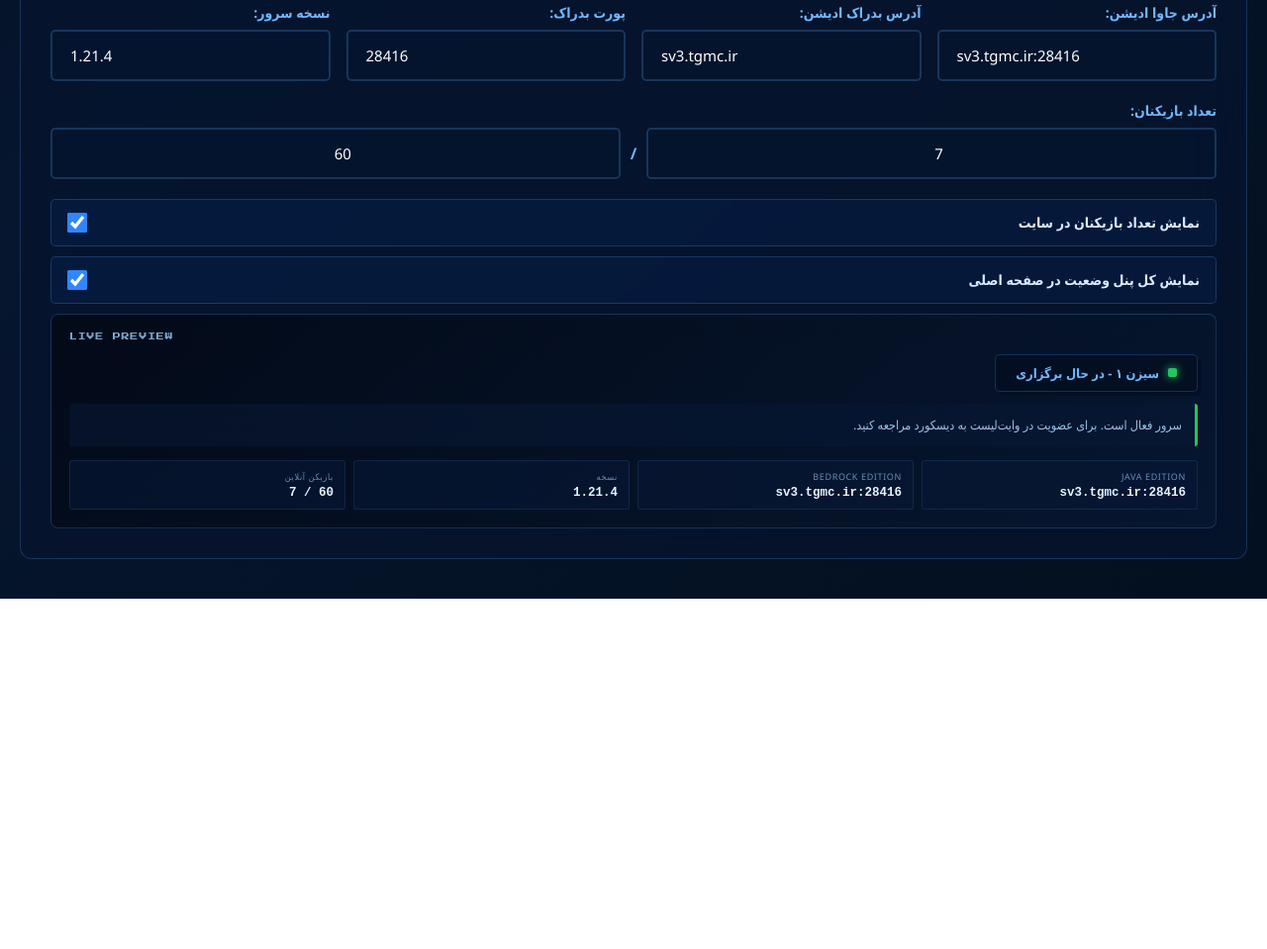
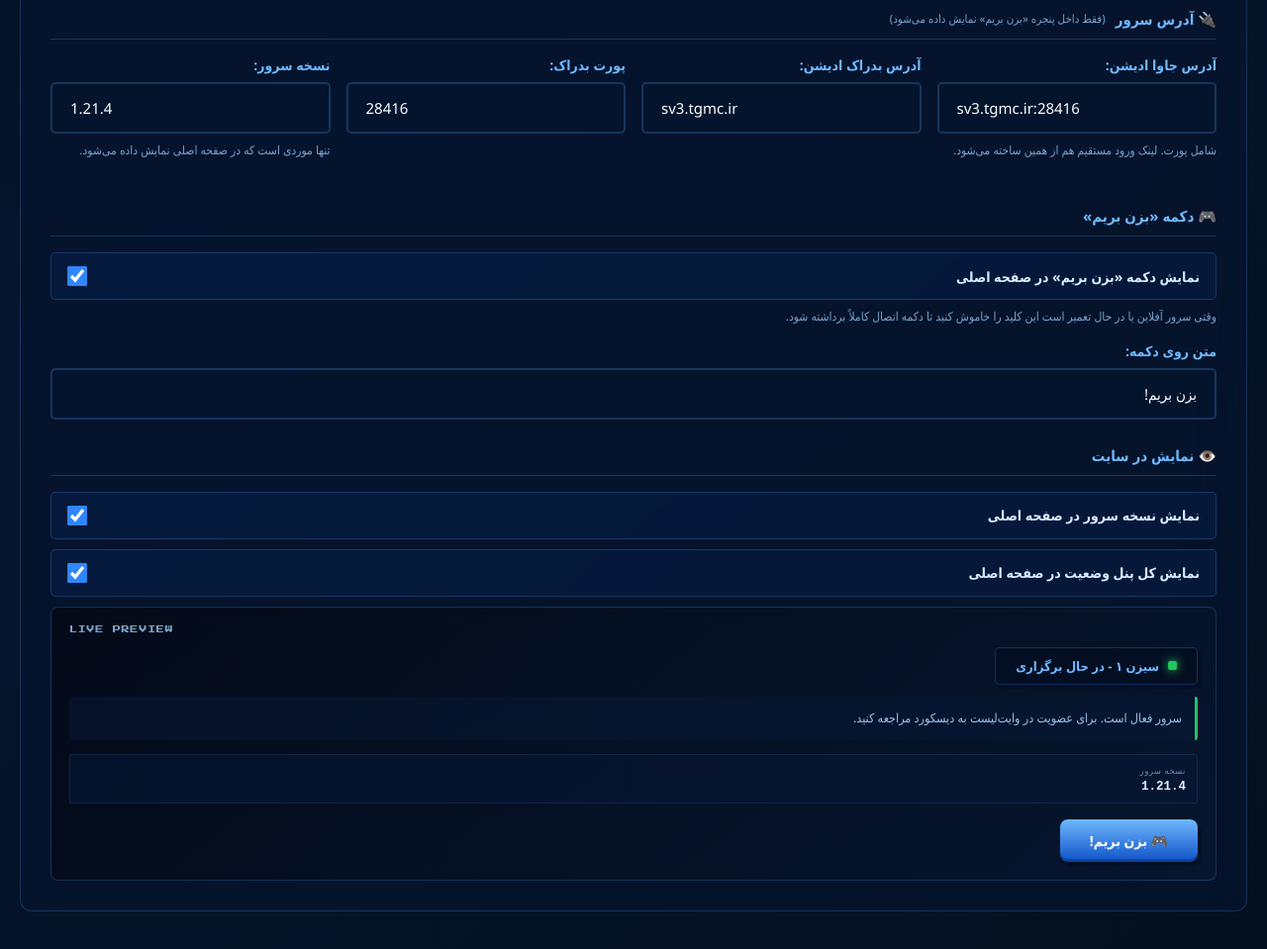
Before and after one commit to AxiaSoft/Netheraxia, a plain HTML site: page admin.html in a window 1280 px wide. Shown: the part 1001-1960 px from the top of the page at 99% size. Before the commit the page ends 1606 px from the top, so only its background shows below. Drawn offline with Linux system fonts and the light colour scheme; animation ran at ten frames a second; a small style sheet from the web is missing.

Commit message:
feat(admin): control connect button, address and version from the panel
- Remove the online-player counter entirely (site, admin form, preview,
  status.json schema and the now-dead .players-row styles).
- Keep server addresses out of the home page: only the version is shown
  there, and it can be toggled off. Java/Bedrock addresses and the port
  now live exclusively inside the connect modal.
- Add a switch to show or hide the 'بزن بریم' button so it can be removed
  while the server is offline, plus an editable button label. Hiding it
  also blocks the modal from being opened.
- Server address, Bedrock port and version are all editable from the
  panel and propagate to the modal text and the Bedrock deep link.
- Group the status form into labelled sections and preview the connect
  button (or an explicit 'hidden' notice) in the live preview.

Co-authored-by: arena-agent <297053741+arena-agent@users.noreply.github.com>

```diff
--- a/admin.html
+++ b/admin.html
@@ -649,9 +649,27 @@
         }
         .preview-note:empty { display: none; }
 
-        .players-row { display: flex; align-items: center; gap: 10px; }
-        .players-row .form-input { text-align: center; }
         .hint-text { font-size: 12px; color: #7ba3cc; margin-top: 6px; line-height: 1.8; }
+
+        .section-divider {
+            display: flex; align-items: center; gap: 10px; flex-wrap: wrap;
+            font-size: 15px; font-weight: 800; color: var(--accent);
+            margin: 26px 0 16px; padding-bottom: 10px;
+            border-bottom: 1px solid var(--glass-border);
+        }
+        .section-divider span { font-size: 11.5px; font-weight: 500; color: #7ba3cc; }
+        .preview-connect-btn {
+            display: inline-flex; align-items: center; gap: 8px;
+            padding: 12px 30px; border-radius: var(--r-md);
+            background: linear-gradient(180deg, #6fb8ff, #0f52c7);
+            color: #fff; font-weight: 800; font-size: 14px;
+            box-shadow: 4px 4px 0 rgba(2,12,32,0.5), inset 0 -3px 0 rgba(0,20,60,0.3);
+        }
+        .preview-btn-hidden {
+            display: none; font-size: 12.5px; color: var(--danger); font-weight: 700;
+            padding: 11px 18px; border: 1px dashed rgba(239,68,68,0.45);
+            border-radius: var(--r-sm); background: rgba(239,68,68,0.07);
+        }
     </style>
 </head>
 <body>
@@ -694,9 +712,9 @@
                     <div class="status-updated" id="statusUpdatedAt">هنوز ذخیره نشده</div>
                 </div>
                 <div class="status-current">
-                    <div class="status-current-label">PLAYERS ONLINE</div>
-                    <div class="status-current-value" id="statusPlayersSummary">0 / 60</div>
-                    <div class="status-updated">تعداد بازیکنان نمایش داده شده در سایت</div>
+                    <div class="status-current-label">CONNECT BUTTON</div>
+                    <div class="status-current-value" style="font-size:17px;" id="statusBtnSummary">✅ نمایش داده می‌شود</div>
+                    <div class="status-updated">وضعیت دکمه «بزن بریم» در صفحه اصلی</div>
                 </div>
                 <div class="status-current">
                     <div class="status-current-label">SERVER ADDRESS</div>
@@ -736,10 +754,13 @@
                     <textarea class="form-textarea" id="statusMessage" rows="3" placeholder="مثال: سرور تا ساعت ۲۰ برای بروزرسانی در حال تعمیر است."></textarea>
                 </div>
 
+                <div class="section-divider">🔌 آدرس سرور <span>(فقط داخل پنجره «بزن بریم» نمایش داده می‌شود)</span></div>
+
                 <div class="status-grid-2">
                     <div class="form-group">
                         <label class="form-label">آدرس جاوا ادیشن:</label>
                         <input type="text" class="form-input" id="statusJava" placeholder="sv3.tgmc.ir:28416" style="direction:ltr; text-align:left;">
+                        <div class="hint-text">شامل پورت. لینک ورود مستقیم هم از همین ساخته می‌شود.</div>
                     </div>
                     <div class="form-group">
                         <label class="form-label">آدرس بدراک ادیشن:</label>
@@ -752,21 +773,30 @@
                     <div class="form-group">
                         <label class="form-label">نسخه سرور:</label>
                         <input type="text" class="form-input" id="statusVersion" placeholder="1.21.4" style="direction:ltr; text-align:left;">
+                        <div class="hint-text">تنها موردی است که در صفحه اصلی نمایش داده می‌شود.</div>
                     </div>
                 </div>
 
+                <div class="section-divider">🎮 دکمه «بزن بریم»</div>
+
+                <div class="switch-row">
+                    <label for="statusShowConnectBtn">نمایش دکمه «بزن بریم» در صفحه اصلی</label>
+                    <input type="checkbox" id="statusShowConnectBtn" checked>
+                </div>
+                <div class="hint-text" style="margin:-4px 0 14px;">
+                    وقتی سرور آفلاین یا در حال تعمیر است این کلید را خاموش کنید تا دکمه اتصال کاملاً برداشته شود.
+                </div>
+
                 <div class="form-group">
-                    <label class="form-label">تعداد بازیکنان:</label>
-                    <div class="players-row">
-                        <input type="number" min="0" class="form-input" id="statusPlayersOnline" placeholder="آنلاین">
-                        <span style="color:var(--accent); font-weight:800;">/</span>
-                        <input type="number" min="0" class="form-input" id="statusMaxPlayers" placeholder="ظرفیت">
-                    </div>
+                    <label class="form-label">متن روی دکمه:</label>
+                    <input type="text" class="form-input" id="statusConnectBtnText" placeholder="بزن بریم!">
                 </div>
 
+                <div class="section-divider">👁️ نمایش در سایت</div>
+
                 <div class="switch-row">
-                    <label for="statusShowPlayers">نمایش تعداد بازیکنان در سایت</label>
-                    <input type="checkbox" id="statusShowPlayers" checked>
+                    <label for="statusShowVersion">نمایش نسخه سرور در صفحه اصلی</label>
+                    <input type="checkbox" id="statusShowVersion" checked>
                 </div>
                 <div class="switch-row">
                     <label for="statusShowPanel">نمایش کل پنل وضعیت در صفحه اصلی</label>
@@ -781,6 +811,10 @@
                     </div>
                     <div class="preview-note" id="previewNote"></div>
                     <div class="preview-meta" id="previewMeta"></div>
+                    <div style="margin-top:16px;">
+                        <span class="preview-connect-btn" id="previewConnectBtn">🎮 بزن بریم!</span>
+                        <span class="preview-btn-hidden" id="previewBtnHidden">🚫 دکمه اتصال در سایت نمایش داده نمی‌شود</span>
+                    </div>
                 </div>
             </div>
         </div>
@@ -850,9 +884,9 @@
             bedrockAddress: 'sv3.tgmc.ir',
             bedrockPort: '19132',
             version: '1.21',
-            playersOnline: 0,
-            maxPlayers: 60,
-            showPlayers: true,
+            showConnectBtn: true,
+            connectBtnText: 'بزن بریم!',
+            showVersion: true,
             showPanel: true,
             updatedAt: ''
         };
@@ -1634,10 +1668,6 @@
         }
 
         function readStatusForm() {
-            const num = (id, def) => {
-                const v = parseInt(document.getElementById(id).value, 10);
-                return isNaN(v) || v < 0 ? def : v;
-            };
             return {
                 status: selectedStatus,
                 headline: document.getElementById('statusHeadline').value.trim(),
@@ -1646,9 +1676,9 @@
                 bedrockAddress: document.getElementById('statusBedrock').value.trim(),
                 bedrockPort: document.getElementById('statusBedrockPort').value.trim(),
                 version: document.getElementById('statusVersion').value.trim(),
-                playersOnline: num('statusPlayersOnline', 0),
-                maxPlayers: num('statusMaxPlayers', 0),
-                showPlayers: document.getElementById('statusShowPlayers').checked,
+                showConnectBtn: document.getElementById('statusShowConnectBtn').checked,
+                connectBtnText: document.getElementById('statusConnectBtnText').value.trim() || 'بزن بریم!',
+                showVersion: document.getElementById('statusShowVersion').checked,
                 showPanel: document.getElementById('statusShowPanel').checked,
                 updatedAt: appData.status.updatedAt || ''
             };
@@ -1663,9 +1693,9 @@
             document.getElementById('statusBedrock').value = st.bedrockAddress || '';
             document.getElementById('statusBedrockPort').value = st.bedrockPort || '';
             document.getElementById('statusVersion').value = st.version || '';
-            document.getElementById('statusPlayersOnline').value = st.playersOnline ?? 0;
-            document.getElementById('statusMaxPlayers').value = st.maxPlayers ?? 0;
-            document.getElementById('statusShowPlayers').checked = st.showPlayers !== false;
+            document.getElementById('statusConnectBtnText').value = st.connectBtnText || 'بزن بریم!';
+            document.getElementById('statusShowConnectBtn').checked = st.showConnectBtn !== false;
+            document.getElementById('statusShowVersion').checked = st.showVersion !== false;
             document.getElementById('statusShowPanel').checked = st.showPanel !== false;
             renderStatusOptions();
             updateStatusPreview();
@@ -1687,11 +1717,10 @@
             const curText = document.getElementById('statusCurrentText');
             if (curText) curText.textContent = p.icon + ' ' + p.label;
 
-            const playersSummary = document.getElementById('statusPlayersSummary');
-            if (playersSummary) {
-                playersSummary.textContent = st.showPlayers
-                    ? `${st.playersOnline} / ${st.maxPlayers}`
-                    : 'مخفی';
+            const btnSummary = document.getElementById('statusBtnSummary');
+            if (btnSummary) {
+                btnSummary.textContent = st.showConnectBtn ? '✅ نمایش داده می‌شود' : '🚫 مخفی است';
+                btnSummary.style.color = st.showConnectBtn ? 'var(--success)' : 'var(--danger)';
             }
 
             const addrSummary = document.getElementById('statusAddrSummary');
@@ -1710,17 +1739,23 @@
             const note = document.getElementById('previewNote');
             if (note) note.textContent = st.message || '';
 
+            // Only the version is shown on the site itself; addresses stay in the modal
             const meta = document.getElementById('previewMeta');
             if (meta) {
                 const items = [];
-                if (st.javaAddress) items.push(['Java Edition', st.javaAddress]);
-                if (st.bedrockAddress) items.push(['Bedrock Edition', st.bedrockPort ? st.bedrockAddress + ':' + st.bedrockPort : st.bedrockAddress]);
-                if (st.version) items.push(['نسخه', st.version]);
-                if (st.showPlayers) items.push(['بازیکن آنلاین', st.playersOnline + ' / ' + st.maxPlayers]);
+                if (st.showVersion && st.version) items.push(['نسخه سرور', st.version]);
                 meta.innerHTML = items.map(([l, v]) =>
                     `<div class="preview-meta-item"><div class="preview-meta-label">${escHtml(l)}</div><div class="preview-meta-value">${escHtml(v)}</div></div>`
                 ).join('');
             }
+
+            const btnPreview = document.getElementById('previewConnectBtn');
+            if (btnPreview) {
+                btnPreview.style.display = st.showConnectBtn ? '' : 'none';
+                btnPreview.textContent = '🎮 ' + (st.connectBtnText || 'بزن بریم!');
+            }
+            const btnHidden = document.getElementById('previewBtnHidden');
+            if (btnHidden) btnHidden.style.display = st.showConnectBtn ? 'none' : '';
         }
 
         function faNow() {
@@ -1765,11 +1800,11 @@
 
         function bindStatusInputs() {
             ['statusHeadline','statusMessage','statusJava','statusBedrock','statusBedrockPort',
-             'statusVersion','statusPlayersOnline','statusMaxPlayers'].forEach(id => {
+             'statusVersion','statusConnectBtnText'].forEach(id => {
                 const el = document.getElementById(id);
                 if (el) el.addEventListener('input', updateStatusPreview);
             });
-            ['statusShowPlayers','statusShowPanel'].forEach(id => {
+            ['statusShowConnectBtn','statusShowVersion','statusShowPanel'].forEach(id => {
                 const el = document.getElementById(id);
                 if (el) el.addEventListener('change', updateStatusPreview);
             });
--- a/data/status.json
+++ b/data/status.json
@@ -6,9 +6,9 @@
   "bedrockAddress": "sv3.tgmc.ir",
   "bedrockPort": "28416",
   "version": "1.21.4",
-  "playersOnline": 7,
-  "maxPlayers": 60,
-  "showPlayers": true,
+  "showConnectBtn": true,
+  "connectBtnText": "بزن بریم!",
+  "showVersion": true,
   "showPanel": true,
   "updatedAt": ""
 }
```
Also changed, not shown: index.html (+22 -21 lines).
